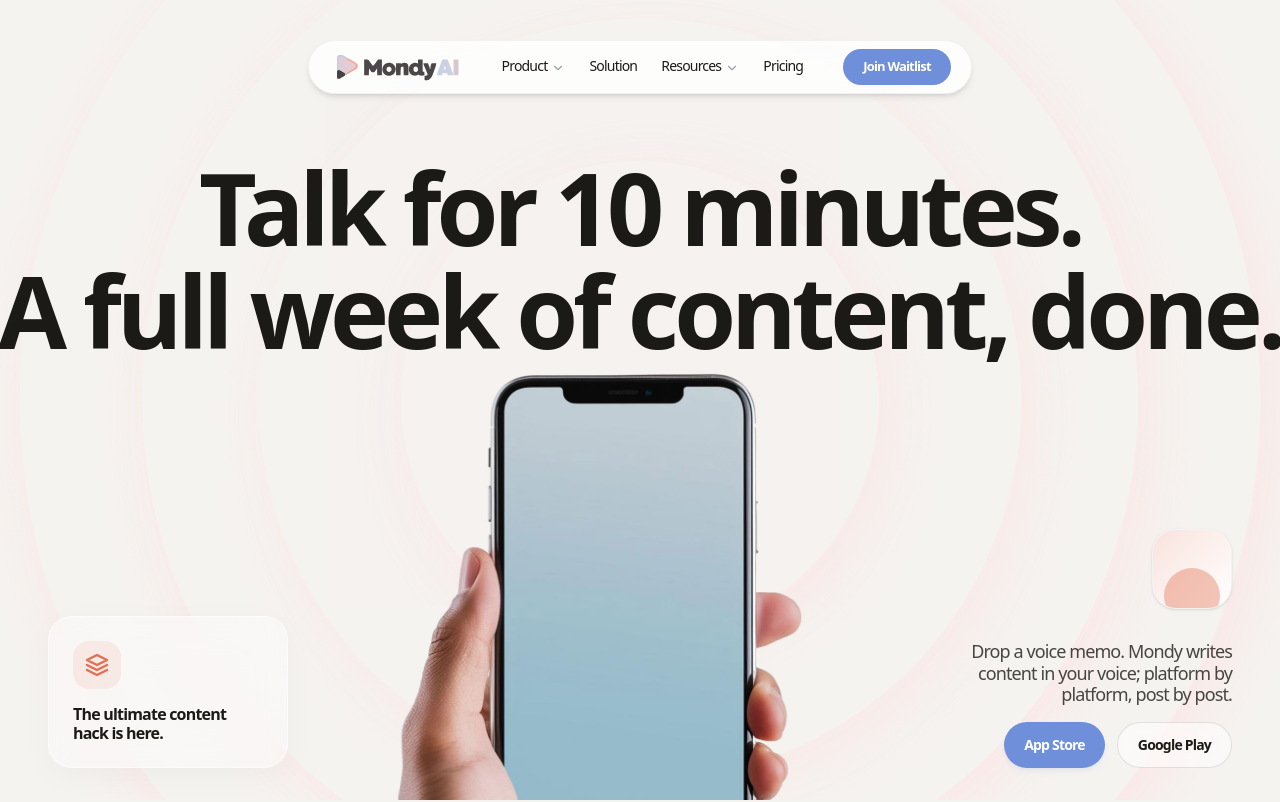
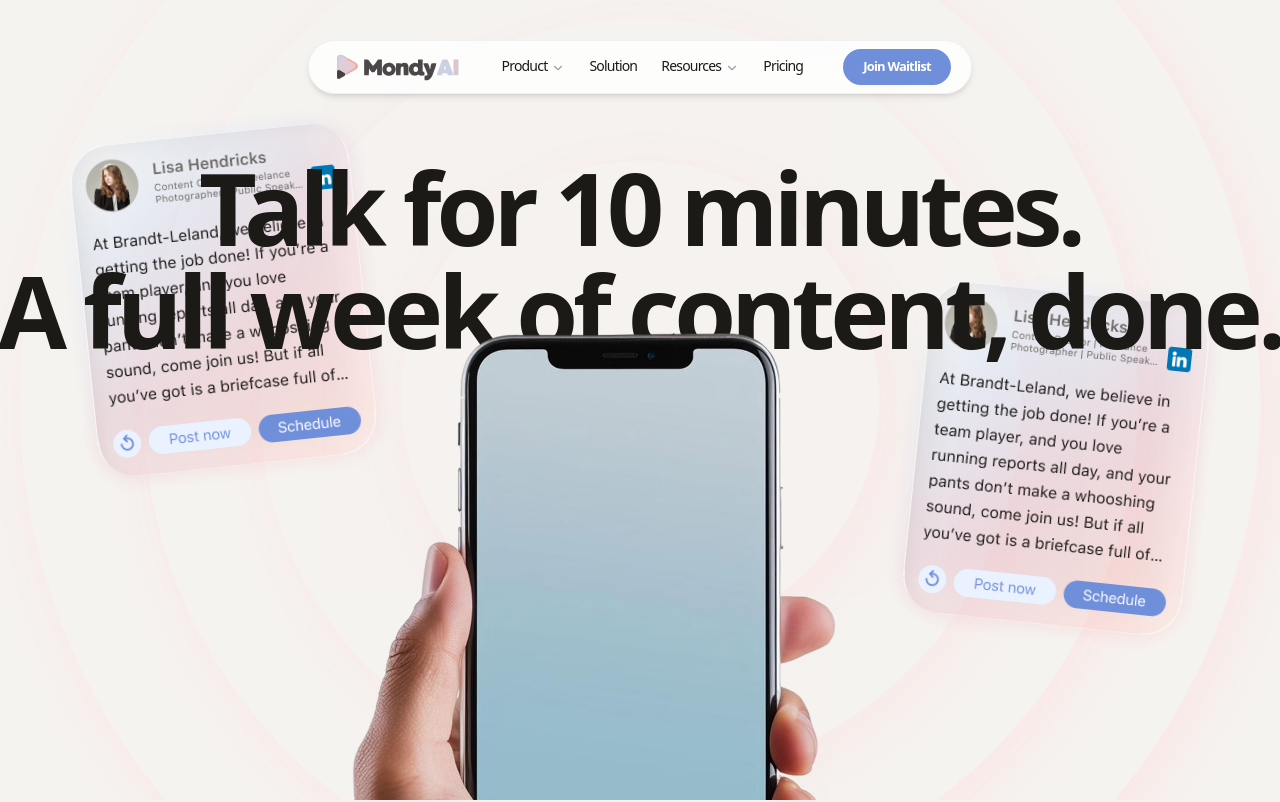
Before and after one commit to TezzeractTeams/Mondy, a Next.js app: page / in a window 1280 px wide. Shown: the top 802 px of the page. Built offline with nearby package versions, Linux system fonts and the light colour scheme.

Commit message:
Refactor Home and Hero components: Adjusted layout in Home for better responsiveness, modified Hero component to enhance animations and added floating card functionality for improved visual appeal.

```diff
--- a/src/app/page.tsx
+++ b/src/app/page.tsx
@@ -7,7 +7,7 @@ import FAQ from "@/components/FAQ";
 
 export default function Home() {
   return (
-    <main className="flex min-h-screen flex-col items-center justify-between">
+    <main className="flex w-full min-h-0 flex-col items-center">
       <Hero />
       <ProblemStatement />
       <HowItWorks />
--- a/src/components/Hero.tsx
+++ b/src/components/Hero.tsx
@@ -19,7 +19,7 @@ const HEADLINE_OFFSET = {
  */
 const HERO_PHONE_IMAGE = {
   translateX: "0px",
-  translateY: "50px",
+  translateY: "0px",
 } as const;
 
 /** Section fill — ripples use the same color so shadows read as layered discs. */
@@ -36,11 +36,39 @@ const NEOMORPHIC_RIPPLES: { size: string }[] = [
 const NEOMORPHIC_SHADOW =
   "10px 14px 56px rgba(255, 223, 223, 0.63), 4px 8px 32px rgba(255, 230, 230, 0.03)";
 
+/**
+ * Floating Test.png cards — pick one: "sm" | "md" | "lg".
+ * (Class strings are spelled out so Tailwind can see them.)
+ */
+const HERO_FLOATING_CARD_SIZE: "sm" | "md" | "lg" = "lg";
+
+const HERO_FLOATING_CARD = {
+  sm: {
+    widthClass: "w-[clamp(96px,22vw,168px)] lg:w-[min(15vw,200px)]",
+    sizes: "(min-width: 1024px) 200px, 168px",
+    floatPx: { left: 7, right: 8 },
+    enterX: 20,
+  },
+  md: {
+    widthClass: "w-[clamp(128px,28vw,220px)] lg:w-[min(19vw,280px)]",
+    sizes: "(min-width: 1024px) 280px, 220px",
+    floatPx: { left: 9, right: 10 },
+    enterX: 24,
+  },
+  lg: {
+    widthClass: "w-[clamp(160px,38vw,300px)] lg:w-[min(25vw,380px)]",
+    sizes: "(min-width: 1024px) 380px, 300px",
+    floatPx: { left: 11, right: 13 },
+    enterX: 28,
+  },
+} as const;
+
 export default function Hero() {
   const reduceMotion = useReducedMotion();
+  const floatCard = HERO_FLOATING_CARD[HERO_FLOATING_CARD_SIZE];
 
   return (
-    <section className="relative h-[100vh] w-full overflow-x-hidden flex flex-col bg-[#F5F3F0]">
+    <section className="relative box-border h-[100dvh] max-h-[100dvh] w-full shrink-0 overflow-x-hidden overflow-y-clip flex flex-col bg-[#F5F3F0]">
 
       {/* Neomorphic ripples — clip so headline nudges stay contained */}
       <div className="absolute inset-0 z-0 overflow-hidden pointer-events-none flex items-center justify-center">
@@ -77,33 +105,73 @@ export default function Hero() {
         </div>
       </div>
 
-      <div className="relative z-10 flex flex-1 flex-col min-h-0 w-full max-w-[1440px] mx-auto px-6 md:px-12 pt-20 pb-6 md:pb-8">
+      {/* Floating post cards — size via HERO_FLOATING_CARD_SIZE */}
+      <motion.div
+        initial={{ opacity: 0, x: -floatCard.enterX }}
+        animate={{ opacity: 1, x: 0 }}
+        transition={{ duration: 0.85, delay: 0.35, ease: [0.16, 1, 0.3, 1] }}
+        className={`pointer-events-none absolute left-[max(0.5rem,3vw)] top-[min(26vh,200px)] z-[5] hidden md:block lg:left-[max(1rem,5vw)] lg:top-[15vh] ${floatCard.widthClass}`}
+        aria-hidden
+      >
+        <motion.div
+          className="origin-center -rotate-[6deg]"
+          animate={
+            reduceMotion ? { y: 0 } : { y: [0, -floatCard.floatPx.left, 0] }
+          }
+          transition={{
+            duration: 5.4,
+            repeat: Infinity,
+            ease: "easeInOut",
+          }}
+        >
+          <Image
+            src="/Test.png"
+            alt=""
+            width={323}
+            height={377}
+            className="h-auto w-full drop-shadow-[0_24px_50px_-14px_rgba(0,0,0,0.2)]"
+            sizes={floatCard.sizes}
+          />
+        </motion.div>
+      </motion.div>
 
-        <div className="grid flex-1 min-h-0 grid-cols-1 lg:grid-cols-12 gap-12 lg:gap-4 lg:items-stretch">
+      <motion.div
+        initial={{ opacity: 0, x: floatCard.enterX }}
+        animate={{ opacity: 1, x: 0 }}
+        transition={{ duration: 0.85, delay: 0.48, ease: [0.16, 1, 0.3, 1] }}
+        className={`pointer-events-none absolute right-[max(0.5rem,3vw)] top-[min(32vh,240px)] z-[5] hidden md:block lg:right-[max(1rem,5vw)] lg:top-[34vh] ${floatCard.widthClass}`}
+        aria-hidden
+      >
+        <motion.div
+          className="origin-center rotate-[6deg]"
+          animate={
+            reduceMotion ? { y: 0 } : { y: [0, -floatCard.floatPx.right, 0] }
+          }
+          transition={{
+            duration: 6.2,
+            repeat: Infinity,
+            ease: "easeInOut",
+            delay: 0.9,
+          }}
+        >
+          <Image
+            src="/Test.png"
+            alt=""
+            width={323}
+            height={377}
+            className="h-auto w-full drop-shadow-[0_24px_50px_-14px_rgba(0,0,0,0.2)]"
+            sizes={floatCard.sizes}
+          />
+        </motion.div>
+      </motion.div>
 
-          {/* Left — above center image when it bleeds past the column */}
-          <div className="lg:col-span-3 flex flex-col items-center lg:items-start lg:justify-end order-2 lg:order-1 relative z-20 lg:min-h-0">
-            <motion.div
-              initial={{ opacity: 0, x: -20 }}
-              animate={{ opacity: 1, x: 0 }}
-              className="bg-white/40 backdrop-blur-xl p-6 rounded-3xl shadow-[0_8px_32px_0_rgba(0,0,0,0.03)] border border-white/50 max-w-[240px]"
-            >
-              <div className="w-12 h-12 bg-[#E17054]/10 rounded-2xl flex items-center justify-center mb-4 text-[#E17054]">
-                <svg viewBox="0 0 24 24" width="24" height="24" stroke="currentColor" strokeWidth="2.5" fill="none" strokeLinecap="round" strokeLinejoin="round">
-                  <polygon points="12 2 2 7 12 12 22 7 12 2"></polygon>
-                  <polyline points="2 17 12 22 22 17"></polyline>
-                  <polyline points="2 12 12 17 22 12"></polyline>
-                </svg>
-              </div>
-              <p className="text-sm md:text-base font-semibold text-[#1C1A17] tracking-[-0.05em] leading-[1.2]">
-                The ultimate content hack is here.
-              </p>
-            </motion.div>
-          </div>
+      <div className="relative z-10 flex min-h-0 flex-1 flex-col w-full max-w-[1440px] mx-auto px-6 md:px-12 pt-20 pb-6 md:pb-8">
 
-          {/* Center — headline behind phone; phone pinned to bottom of hero */}
-          <div className="lg:col-span-6 flex flex-col min-h-[min(72vh,calc(100vh-10rem))] lg:min-h-0 lg:h-full order-1 lg:order-2">
-            <div className="relative flex flex-1 min-h-0 w-full isolate flex-col items-stretch text-center px-1">
+        <div className="grid min-h-0 flex-1 grid-cols-1 lg:grid-cols-12 gap-12 lg:gap-4 lg:items-stretch lg:justify-items-center">
+
+          {/* Headline centered; phone mockup pinned to bottom of hero */}
+          <div className="order-1 flex min-h-0 w-full flex-1 flex-col lg:col-span-12 lg:mx-auto lg:max-w-4xl xl:max-w-5xl 2xl:max-w-6xl">
+            <div className="relative flex min-h-0 w-full flex-1 flex-col items-center isolate px-1 text-center">
 
               <motion.h1
                 initial={{ opacity: 0, y: 20 }}
@@ -131,8 +199,9 @@ export default function Hero() {
                 initial={{ opacity: 0, y: 50 }}
                 animate={{ opacity: 1, y: 0 }}
                 transition={{ duration: 1, delay: 0.3 }}
-                className="relative z-10 -mt-20 w-[170%] max-w-[min(98vw,720px)] sm:max-w-[800px] md:max-w-[920px] lg:max-w-[min(98vw,1040px)] xl:max-w-[min(98vw,1180px)] 2xl:max-w-[1280px] md:-mb-4 self-center"
+                className="relative z-10 mt-auto w-[170%] max-w-[min(98vw,720px)] shrink-0 self-center sm:max-w-[800px] md:max-w-[920px] lg:max-w-[min(98vw,1040px)] xl:max-w-[min(100vw,1180px)]"
               >
+                <div className="-mt-12 sm:-mt-16 md:-mt-20">
                   <div
                     className="will-change-transform"
                     style={{
@@ -148,45 +217,10 @@ export default function Hero() {
                       priority
                     />
                   </div>
+                </div>
               </motion.div>
             </div>
           </div>
-
-          {/* Right — above center image when it bleeds past the column */}
-          <div className="lg:col-span-3 flex flex-col items-center lg:items-end lg:justify-end order-3 mt-10 lg:mt-0 relative z-20 lg:min-h-0">
-            <div className="lg:col-span-3 flex flex-col items-end order-3 mt-10 lg:mt-0">
-              <div className="flex flex-col items-end text-right max-w-[300px]">
-
-                {/* Profile card */}
-                <motion.div
-                  initial={{ opacity: 0, scale: 0.9 }}
-                  animate={{ opacity: 1, scale: 1 }}
-                  className="w-20 h-20 bg-white rounded-3xl mb-8 overflow-hidden shadow-sm border border-black/5"
-                >
-                  <div className="w-full h-full bg-gradient-to-br from-[#E17054]/20 to-transparent flex items-end justify-center">
-                    <div className="w-14 h-14 bg-[#E17054]/40 rounded-full translate-y-4" />
-                  </div>
-                </motion.div>
-
-                {/* Body text */}
-                <p className="text-lg text-[#1C1A17]/80 font-medium tracking-[-0.05em] leading-[1.2] mb-4">
-                  Drop a voice memo. Mondy writes content in your voice; platform by platform, post by post.
-                </p>
-
-                {/* Buttons aligned with body text */}
-                <div className="flex flex-row gap-3 w-full justify-end">
-                  <button className="bg-[#708FDB] text-white px-5 py-3 rounded-full text-sm font-bold shadow-md shadow-[#708FDB]/10 hover:brightness-110 transition-all active:scale-95 whitespace-nowrap">
-                    App Store
-                  </button>
-                  <button className="bg-white/50 backdrop-blur-sm text-[#1C1A17] border border-black/10 px-5 py-3 rounded-full text-sm font-bold hover:bg-white transition-all active:scale-95 whitespace-nowrap">
-                    Google Play
-                  </button>
-                </div>
-
-              </div>
-            </div>
-          </div>
-
         </div>
       </div>
     </section>
```
Also changed, not shown: public/Test.png (added), public/handphonemock.png (added). Lines whose indentation alone changed are shown as unchanged.
